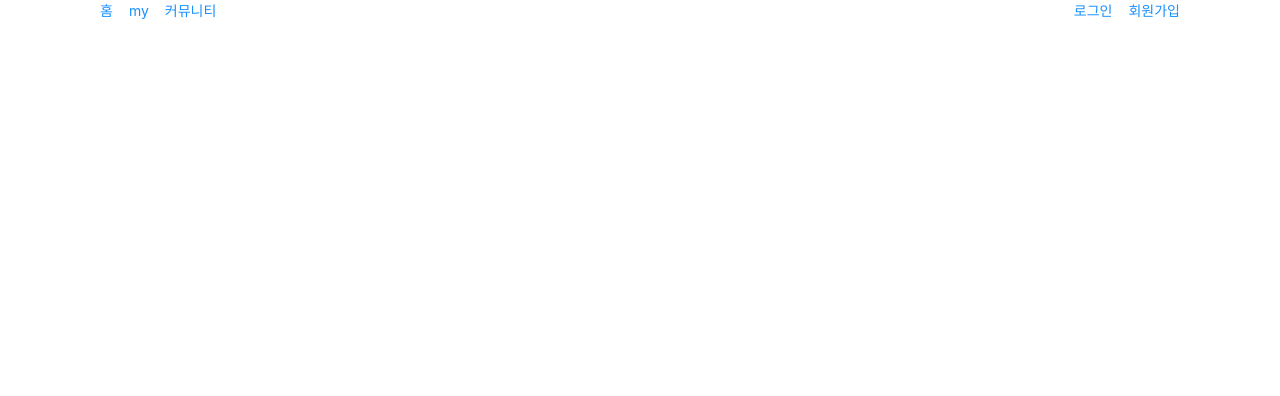
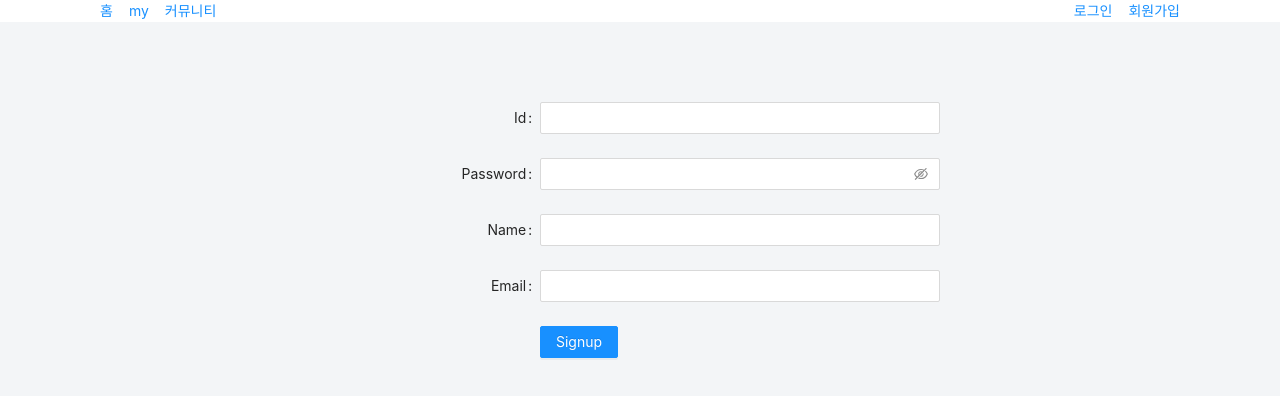
Before and after one commit to kimjh0813/Search.gg-client, a React (Create React App) app: page /signup in a window 1280 px wide. Before the commit this address had no page. Shown: the top 396 px of the page. Built offline with nearby package versions, Linux system fonts and the light colour scheme.

Commit message:
회원가입 페이지

```diff
--- a/src/components/Home/Menu/index.tsx
+++ b/src/components/Home/Menu/index.tsx
@@ -4,7 +4,7 @@ const Menu = () => {
   return (
     <div className="flex justify-between max-w-page-full mx-auto">
       <div>
-        <a href="#">홈</a>
+        <a href="/">홈</a>
         <a href="#" className="ml-4">
           my
         </a>
@@ -13,10 +13,10 @@ const Menu = () => {
         </a>
       </div>
       <div>
-        <a href="#" className="ml-4">
+        <a href="/login" className="ml-4">
           로그인
         </a>
-        <a href="#" className="ml-4">
+        <a href="/signup" className="ml-4">
           회원가입
         </a>
       </div>
--- a/src/layout/layout.tsx
+++ b/src/layout/layout.tsx
@@ -3,6 +3,7 @@ import Menu from '../components/Home/Menu';
 import Login from '../pages/login';
 import Home from '../pages';
 import Search from '../pages/search';
+import Signup from '../pages/Signup';
 
 const Layout = () => {
   return (
@@ -13,6 +14,7 @@ const Layout = () => {
           <Route>
             <Route path="/" element={<Home />}></Route>
             <Route path="/login" element={<Login />}></Route>
+            <Route path="/signup" element={<Signup />}></Route>
           </Route>
         </Routes>
       </BrowserRouter>
--- /dev/null
+++ b/src/pages/Signup/index.tsx
@@ -0,0 +1,47 @@
+import { Button, Form, Input } from 'antd';
+
+const layout = {
+  labelCol: { span: 8 },
+  wrapperCol: { span: 16 },
+};
+
+const validateMessages = {
+  required: '${label} is required!',
+  types: {
+    email: '${label} is not a valid email!',
+    number: '${label} is not a valid number!',
+  },
+  number: {
+    range: '${label} must be between ${min} and ${max}',
+  },
+};
+
+const Signup = () => {
+  return (
+    <div className="w-full h-screen bg-[#f3f5f7]">
+      <div className="max-w-[600px] m-auto pt-20 ">
+        <Form {...layout} name="nest-messages" validateMessages={validateMessages}>
+          <Form.Item name={['user', 'Id']} label="Id">
+            <Input />
+          </Form.Item>
+          <Form.Item name={['user', 'Password']} label="Password">
+            <Input.Password />
+          </Form.Item>
+          <Form.Item name={['user', 'name']} label="Name">
+            <Input />
+          </Form.Item>
+          <Form.Item name={['user', 'email']} label="Email" rules={[{ type: 'email' }]}>
+            <Input />
+          </Form.Item>
+          <Form.Item wrapperCol={{ ...layout.wrapperCol, offset: 8 }}>
+            <Button type="primary" htmlType="submit">
+              Signup
+            </Button>
+          </Form.Item>
+        </Form>
+      </div>
+    </div>
+  );
+};
+
+export default Signup;
--- a/src/pages/login/index.tsx
+++ b/src/pages/login/index.tsx
@@ -2,21 +2,22 @@ import { Button, Checkbox, Form, Input } from 'antd';
 
 const Login = () => {
   return (
-    <div className='w-full h-screen bg-[#f3f5f7]'>
-      <div className='max-w-[600px] m-auto pt-20 '>
+    <div className="w-full h-screen bg-[#f3f5f7]">
+      <div className="max-w-[600px] m-auto pt-20 ">
         <Form
-          name='basic'
+          name="basic"
           labelCol={{ span: 8 }}
           wrapperCol={{ span: 16 }}
           initialValues={{ remember: true }}
-          autoComplete='off'>
-          <div>username</div>
+          autoComplete="off"
+        >
+          <div>Id</div>
           <Input />
           <div>password</div>
           <Input.Password />
           <Checkbox>Remember Id</Checkbox>
-          <Button type='primary' htmlType='submit'>
-            Submit
+          <Button type="primary" htmlType="submit">
+            Login
           </Button>
         </Form>
       </div>
```
